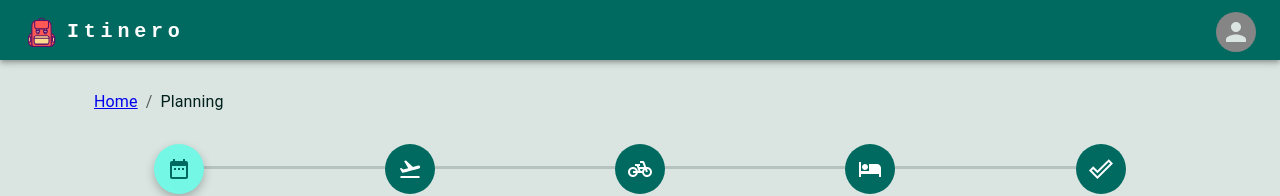
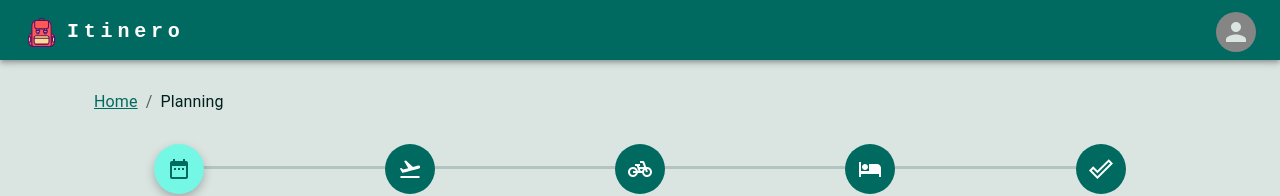
Before and after one commit to nextokoi/project3-itinerario-frontend, a React (Vite) app in the folder itinerario-frontend/: page /planning in a window 1280 px wide. Shown: the top 196 px of the page. Built offline with nearby package versions, Linux system fonts and the light colour scheme; sample sign-in values are in the browser's storage.

Commit message:
breadcrumb Home color fixed

```diff
--- a/itinerario-frontend/src/components/GenericComponents/BreadCrumbs/BreadCrumbs.jsx
+++ b/itinerario-frontend/src/components/GenericComponents/BreadCrumbs/BreadCrumbs.jsx
@@ -3,6 +3,9 @@ import Breadcrumbs from '@mui/material/Breadcrumbs';
 import LinkTo from '@mui/material/Link';
 import { Link } from "react-router-dom";
 import { useLocation } from 'react-router-dom';
+import { useTheme } from '@emotion/react';
+import { customTheme } from '../../../themes/custom';
+import { Box } from '@mui/material';
 
 function handleClick(event) {
   event.preventDefault();
@@ -10,6 +13,8 @@ function handleClick(event) {
 }
 
 export default function BasicBreadcrumbs() {
+
+  const theme = useTheme(customTheme)
   const location = useLocation();
   const pathnames = location.pathname.split('/').filter((x) => x);
 
@@ -17,7 +22,7 @@ export default function BasicBreadcrumbs() {
     <div role="presentation" onClick={handleClick}>
       <Breadcrumbs aria-label="breadcrumb">
         <LinkTo underline="hover" color="inherit" href="/">
-          <Link to={"/"}>Home</Link>
+          <Box component={Link} to={"/"} sx={{ color: theme.palette.primary.main }} >Home</Box>
         </LinkTo>
         {pathnames.map((name, index) => {
           const routeTo = `/${pathnames.slice(0, index + 1).join('/')}`;
```
